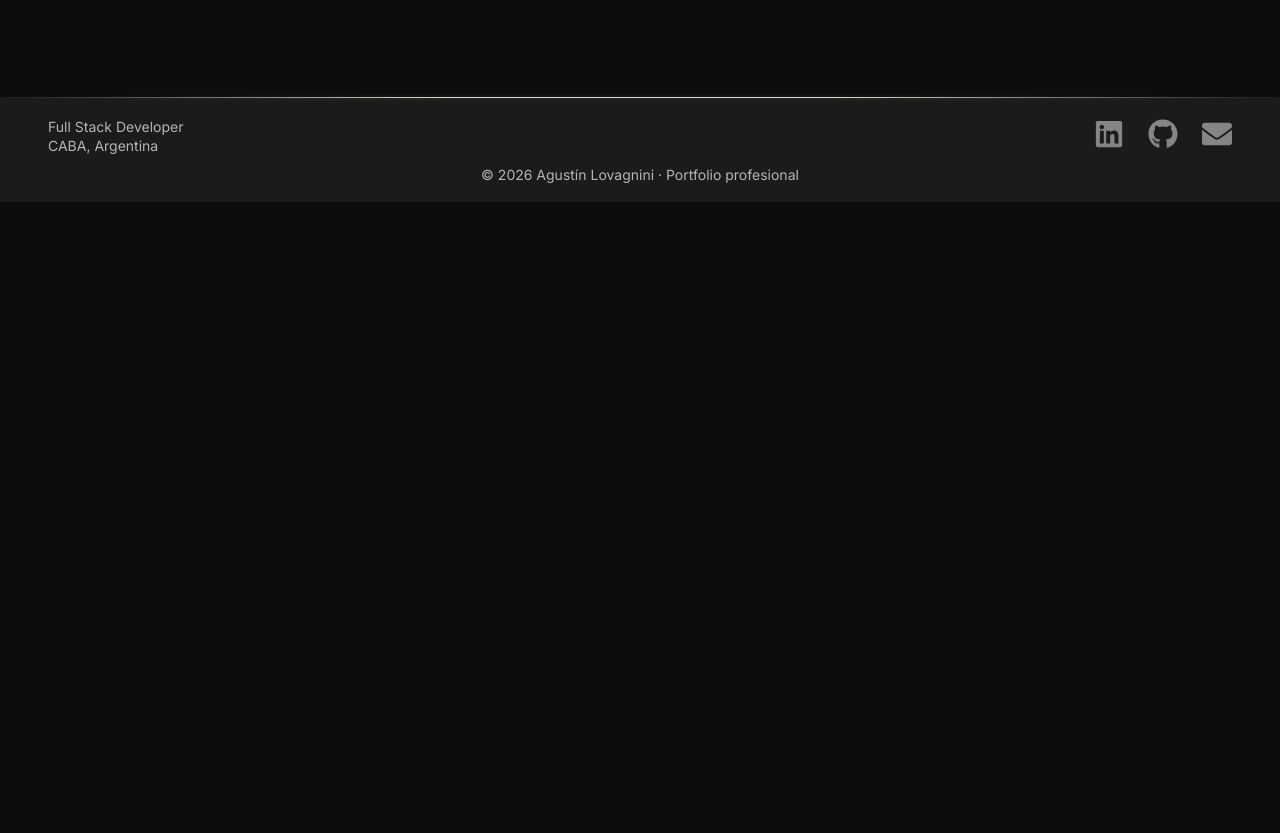
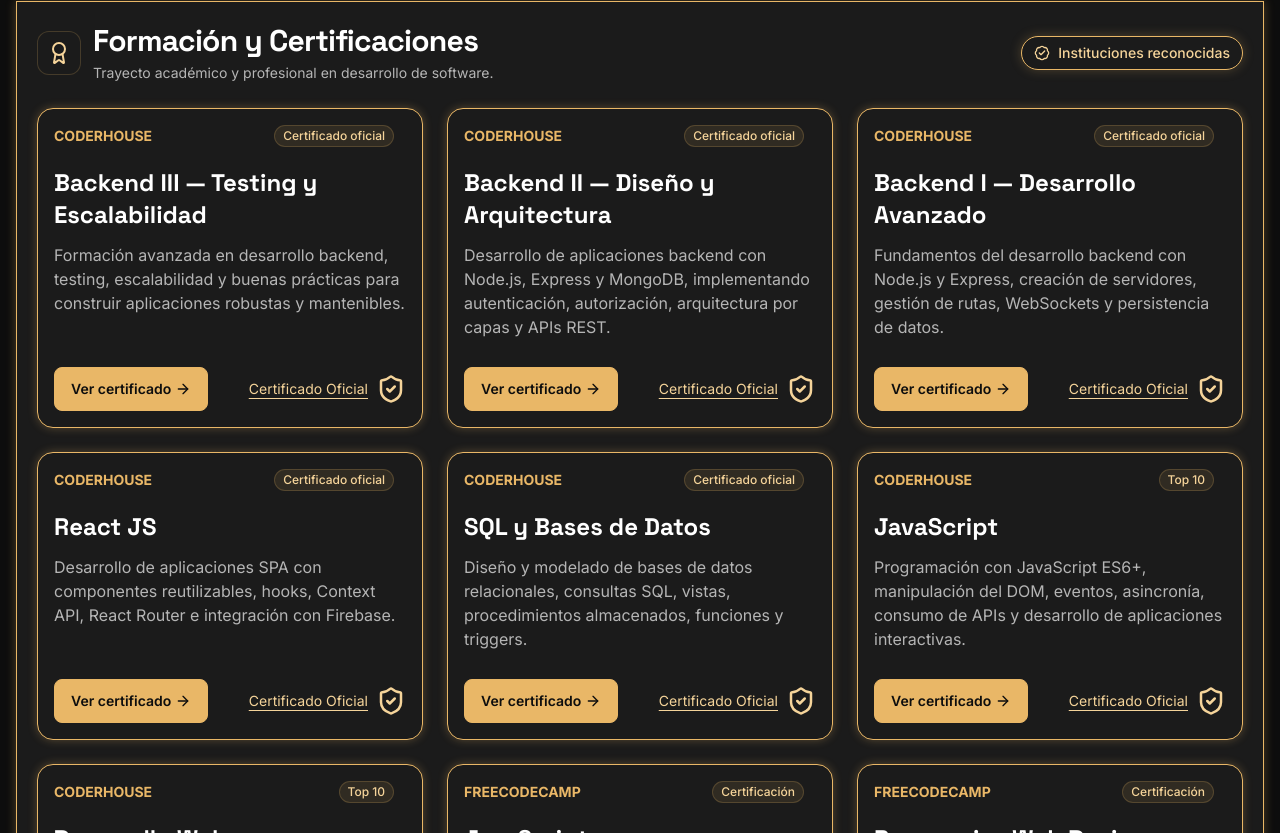
Before and after one commit to agustin-lovagnini/agustin-lovagnini-cv, a Next.js app: page /sobre-mi in a window 1280 px wide. Shown: the part 1127-1960 px from the top of the page. Before the commit the page ends 1329 px from the top, so only its background shows below. Built offline with nearby package versions, Linux system fonts and the light colour scheme.

Commit message:
feat: agregar sección de certificaciones con tarjetas y mejorar estilos en "Sobre mí"

```diff
--- a/app/globals.css
+++ b/app/globals.css
@@ -46,6 +46,7 @@
   /* SUBSECTION - Contenedores y separadores de sección */
   .style-section {
     @apply bg-surface border border-gold p-5;
+    box-shadow: 0 0 10px rgb(233 183 103 / 0.30);
   }
 
   .section-divider {
--- a/app/sobre-mi/page.tsx
+++ b/app/sobre-mi/page.tsx
@@ -3,12 +3,19 @@ import {
     BriefcaseBusiness,
     Languages,
     MapPin,
+    ArrowRight,
+    ShieldCheck,
+    Award,
+    BadgeCheck
 } from "lucide-react";
+import CertificationCard from "../../components/CertificationCard";
+import { certifications } from "../../data/certifications";
+
 
 export default function SobreMi() {
     return (
         <main className="w-full flex flex-col gap-8 px-4 py-8">
-            {/* SUBSECTION - Introducción de Sobre mí */}
+            {/* SECTION - Introducción de Sobre mí */}
             <header className="flex flex-col items-center gap-2 text-center">
                 <span className="eyebrow-badge mb-5 self-center">
                     <span aria-hidden="true" className="eyebrow-dot" />
@@ -54,7 +61,7 @@ export default function SobreMi() {
             {/* SECTION - Perfil profesional */}
             <section id="sobre-mi" aria-labelledby="sobre-mi-descripcion" className=" w-full max-w-7xl mx-auto grid grid-cols-1 items-stretch gap-8 md:grid-cols-[2fr_1fr] md:gap-10">
 
-                <div className="flex flex-col style-section shadow-[0_0_10px_rgb(233_183_103_/_0.15)] p-0">
+                <div className="flex flex-col style-section p-0">
                     <div className="flex flex-1 flex-col gap-6 p-5">
                         <div className="flex flex-col gap-4">
                             <h2 id="sobre-mi-descripcion" className="text-gold font-medium uppercase underline underline-offset-4 text-lg">Perfil profesional
@@ -71,7 +78,7 @@ export default function SobreMi() {
                         <p className="leading-relaxed tracking-wide">Resido en la Ciudad Autónoma de Buenos Aires, Argentina. Me interesa formar parte de equipos donde pueda aportar mis conocimientos, seguir aprendiendo y participar en el desarrollo de productos digitales reales.</p>
                     </div>
                     <div className="relative">
-                        <dl className="grid w-full grid-cols-1 gap-4 bg-background p-8 text-sm md:grid-cols-[auto_auto_auto] md:justify-between">
+                        <dl className="grid w-full grid-cols-1 gap-4 bg-background p-8 text-sm md:grid-cols-2 xl:grid-cols-[auto_auto_auto] xl:justify-between">
 
                             <div>
                                 <span aria-hidden="true" className="edge-line top-0 opacity-45" />
@@ -80,7 +87,7 @@ export default function SobreMi() {
                                     <MapPin aria-hidden="true" className="size-4 shrink-0 text-gold" />
                                     Ubicación
                                 </dt>
-                                <dd className="opacity-90 mt-[0.5]">CABA, Argentina</dd>
+                                <dd className="opacity-90 mt-[0.5] xl:whitespace-nowrap">CABA, Argentina</dd>
                             </div>
 
                             <div>
@@ -88,7 +95,7 @@ export default function SobreMi() {
                                     <Languages aria-hidden="true" className="size-4 shrink-0 text-gold" />
                                     Idiomas
                                 </dt>
-                                <dd className="opacity-90 mt-[0.5]">Español nativo · Inglés en formación</dd>
+                                <dd className="opacity-90 mt-[0.5] xl:whitespace-nowrap">Español nativo · Inglés en formación</dd>
                             </div>
 
                             <div>
@@ -96,7 +103,7 @@ export default function SobreMi() {
                                     <BriefcaseBusiness aria-hidden="true" className="size-4 shrink-0 text-gold" />
                                     Modalidad
                                 </dt>
-                                <dd className="opacity-90 mt-[0.5]">Remoto · Híbrido · Presencial</dd>
+                                <dd className="opacity-90 mt-[0.5] xl:whitespace-nowrap">Remoto · Híbrido · Presencial</dd>
                             </div>
                         </dl>
                     </div>
@@ -106,7 +113,7 @@ export default function SobreMi() {
 
                 <div className="flex flex-col gap-4">
                     {/*ITEM - TARJETA PERSONAL 1*/}
-                    <div className="flex flex-col gap-1 items-center text-center style-section shadow-[0_0_10px_rgb(233_183_103_/_0.15)] p-4">
+                    <div className="flex flex-col gap-1 items-center text-center style-section p-4">
 
                         <div className="size-24 overflow-hidden rounded-full">
                             <img
@@ -133,7 +140,7 @@ export default function SobreMi() {
                     </div>
 
                     {/*ITEM - TARJETA PERSONAL 2*/}
-                    <div className="flex flex-col gap-1 text-center style-section shadow-[0_0_10px_rgb(233_183_103_/_0.15)] p-4">
+                    <div className="flex flex-col gap-1 text-center style-section p-4">
                         <div>
                             {/* Acá irá el icono decorativo */}
                             <h3 className="font-bold text-lg">Mi enfoque de desarrollo:</h3>
@@ -147,7 +154,37 @@ export default function SobreMi() {
             </section>
 
             {/* SECTION - Formación y certificaciones */}
-            <section aria-labelledby="formacion-y-certificaciones" className="w-full"></section>
+            <section aria-labelledby="formacion-y-certificaciones" className="w-full style-section">
+                <div className="mb-6 flex flex-col gap-4 md:flex-row md:items-center md:justify-between md:gap-6">
+                    <div className="flex items-start gap-3 md:items-center">
+                        <span className="flex size-11 shrink-0 items-center justify-center rounded-xl border border-gold/20 bg-surface text-gold-light">
+                            <Award size={24} aria-hidden="true" />
+                        </span>
+                        <div>
+                            <h2 id="formacion-y-certificaciones" className="font-heading text-2xl font-bold leading-tight tracking-tight md:text-3xl">
+                                Formación y Certificaciones
+                            </h2>
+                            <p className="mt-0.5 text-sm leading-relaxed text-muted">
+                                Trayecto académico y profesional en desarrollo de software.
+                            </p>
+                        </div>
+                    </div>
+
+                    <span className="inline-flex self-start items-center gap-2 rounded-full border border-gold bg-surface px-3 py-1.5 text-sm font-medium text-gold-light shadow-[0_0_12px_rgb(233_183_103/0.25)] md:shrink-0 md:self-center">
+                        <BadgeCheck size={16} className="shrink-0 text-gold-light" aria-hidden="true" />
+                        Instituciones reconocidas
+                    </span>
+                </div>
+                <div className="grid grid-cols-1 gap-6 md:grid-cols-2 lg:grid-cols-3">
+                    {certifications.map((certificadoActual) => (
+                        <CertificationCard
+                            key={certificadoActual.id}
+                            certification={certificadoActual}
+                        />
+                    ))}
+                </div>
+
+            </section>
 
             {/* SECTION - Tecnologías principales */}
             <section aria-labelledby="tecnologias-principales" className="w-full"></section>
--- /dev/null
+++ b/components/CertificationCard.tsx
@@ -0,0 +1,55 @@
+import type { Certification } from "../data/certifications";
+import { ArrowRight, ShieldCheck } from "lucide-react";
+
+
+interface CertificationCardProps {
+    certification: Certification;
+}
+
+export default function CertificationCard({ certification, }: CertificationCardProps) {
+    return (
+        <article className="flex flex-col gap-3 style-section p-4 rounded-2xl">
+            <div className="flex items-center justify-between gap-2 pr-3 mb-2">
+                <span className="text-gold font-bold uppercase text-sm">
+                    {certification.institution}
+                </span>
+
+                <span className="inline-flex items-center rounded-full border border-gold/20 bg-gold/10 px-2 py-0.5 text-xs font-medium text-gold-light select-none">
+                    {certification.status}
+                </span>
+            </div>
+            <h3 className="font-bold text-2xl">
+                {certification.title}
+            </h3>
+
+            <p className="text-muted">
+                {certification.description}
+            </p>
+
+            <div className="mt-auto flex flex-wrap items-center justify-between gap-3 pt-4">
+                <a
+                    href={certification.certificateUrl}
+                    target="_blank"
+                    rel="noopener noreferrer"
+                    className="action-button action-primary"
+                >
+                    Ver certificado
+                    <ArrowRight size={16} className="shrink-0" aria-hidden="true" />
+                </a>
+
+                <div className="flex items-center gap-2">
+                    <span className="text-gold-light text-sm underline underline-offset-4 select-none">
+                        Certificado Oficial
+                    </span>
+
+                    <ShieldCheck
+                        size={30}
+                        strokeWidth={2}
+                        className="shrink-0 text-gold-light"
+                        aria-hidden="true"
+                    />
+                </div>
+            </div>
+        </article>
+    );
+}
--- /dev/null
+++ b/data/certifications.ts
@@ -0,0 +1,103 @@
+// ITEM - Estructura de una formación o certificación
+export interface Certification {
+    id: string;
+    institution: string;
+    status: string;
+    title: string;
+    description: string;
+    certificateUrl: string;
+}
+
+// ITEM - Catálogo de certificaciones
+export const certifications: Certification[] = [
+    {
+        id: "backend-3",
+        institution: "Coderhouse",
+        status: "Certificado oficial",
+        title: "Backend III — Testing y Escalabilidad",
+        description:
+            "Formación avanzada en desarrollo backend, testing, escalabilidad y buenas prácticas para construir aplicaciones robustas y mantenibles.",
+        certificateUrl:
+            "https://app.coderhouse.com/certificates/CERT-MUPQ7CWN-90006A33",
+    },
+    {
+        id: "backend-2",
+        institution: "Coderhouse",
+        status: "Certificado oficial",
+        title: "Backend II — Diseño y Arquitectura",
+        description:
+            "Desarrollo de aplicaciones backend con Node.js, Express y MongoDB, implementando autenticación, autorización, arquitectura por capas y APIs REST.",
+        certificateUrl:
+            "https://app.coderhouse.com/certificates/CERT-MQLCIQVM-F7EA4E3F",
+    },
+    {
+        id: "backend-1",
+        institution: "Coderhouse",
+        status: "Certificado oficial",
+        title: "Backend I — Desarrollo Avanzado",
+        description:
+            "Fundamentos del desarrollo backend con Node.js y Express, creación de servidores, gestión de rutas, WebSockets y persistencia de datos.",
+        certificateUrl:
+            "https://www.linkedin.com/in/agustinlovagnini/overlay/Certifications/825450174/treasury/?profileId=ACoAADUciO0Btx7NrzK3aqS5P6xOTskRv7LxLdw",
+    },
+    {
+        id: "react-js",
+        institution: "Coderhouse",
+        status: "Certificado oficial",
+        title: "React JS",
+        description:
+            "Desarrollo de aplicaciones SPA con componentes reutilizables, hooks, Context API, React Router e integración con Firebase.",
+        certificateUrl:
+            "https://app.coderhouse.com/certificates/CERT-MOZ6JCR6-BB4B7477",
+    },
+    {
+        id: "sql",
+        institution: "Coderhouse",
+        status: "Certificado oficial",
+        title: "SQL y Bases de Datos",
+        description:
+            "Diseño y modelado de bases de datos relacionales, consultas SQL, vistas, procedimientos almacenados, funciones y triggers.",
+        certificateUrl:
+            "https://www.linkedin.com/in/agustinlovagnini/overlay/Certifications/1395359304/treasury/?profileId=ACoAADUciO0Btx7NrzK3aqS5P6xOTskRv7LxLdw",
+    },
+    {
+        id: "javascript",
+        institution: "Coderhouse",
+        status: "Top 10",
+        title: "JavaScript",
+        description:
+            "Programación con JavaScript ES6+, manipulación del DOM, eventos, asincronía, consumo de APIs y desarrollo de aplicaciones interactivas.",
+        certificateUrl:
+            "https://www.linkedin.com/in/agustinlovagnini/overlay/Certifications/54933819/treasury/?profileId=ACoAADUciO0Btx7NrzK3aqS5P6xOTskRv7LxLdw",
+    },
+    {
+        id: "desarrollo-web",
+        institution: "Coderhouse",
+        status: "Top 10",
+        title: "Desarrollo Web",
+        description:
+            "Desarrollo de sitios web responsivos utilizando HTML5, CSS3, Sass, Bootstrap, Flexbox, Grid y buenas prácticas de maquetación.",
+        certificateUrl:
+            "https://www.linkedin.com/in/agustinlovagnini/overlay/Certifications/435541435/treasury/?profileId=ACoAADUciO0Btx7NrzK3aqS5P6xOTskRv7LxLdw",
+    },
+    {
+        id: "freecodecamp-javascript",
+        institution: "freeCodeCamp",
+        status: "Certificación",
+        title: "JavaScript",
+        description:
+            "Fundamentos de programación con JavaScript, estructuras de datos, algoritmos, funciones y resolución de desafíos prácticos.",
+        certificateUrl:
+            "https://www.freecodecamp.org/certification/agustinlovagnini/javascript-v9",
+    },
+    {
+        id: "freecodecamp-responsive",
+        institution: "freeCodeCamp",
+        status: "Certificación",
+        title: "Responsive Web Design",
+        description:
+            "Diseño y desarrollo de interfaces web adaptables utilizando HTML y CSS, principios de accesibilidad y diseño responsivo.",
+        certificateUrl:
+            "https://www.freecodecamp.org/espanol/certification/agustinlovagnini/responsive-web-design",
+    },
+];
```
Also changed, not shown: app/page.tsx (+3 -8 lines).
